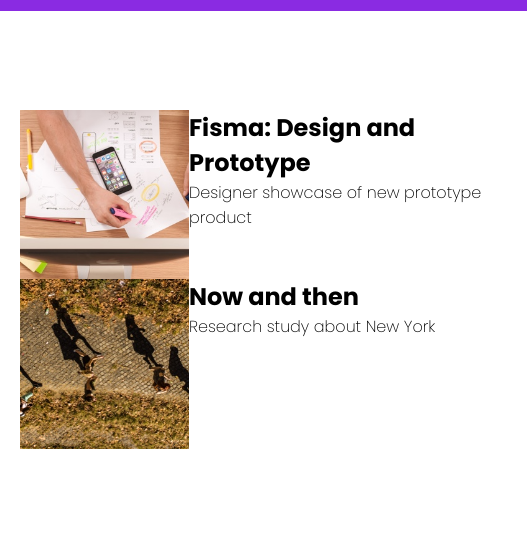
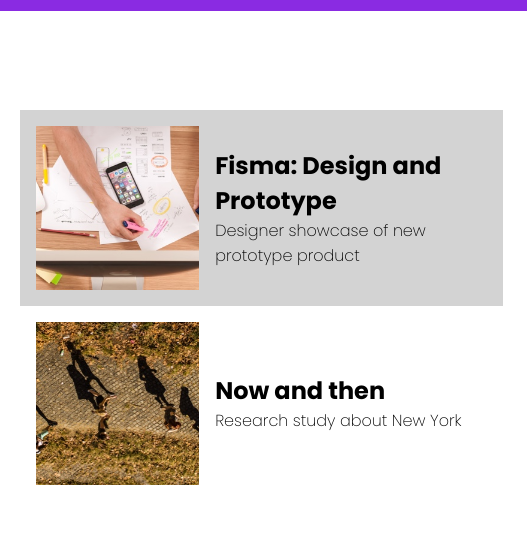
Before and after one commit to mmmmmob/30-mob-colmar, a plain HTML site: page index.html in a window 1280 px wide. Shown: the part 3038-3581 px from the top of the page, 753-1280 px from the left. Drawn offline with Linux system fonts and the light colour scheme.

Commit message:
thesis section done

```diff
--- a/styles.css
+++ b/styles.css
@@ -229,21 +229,23 @@
 }
 
 .thesis__highlight--box--image {
-    background-color: aliceblue;
+    margin-right: 16px;
     flex: 35%;
-    width: 30%;
 }
 
 .thesis__highlight--box--image img {
     display: block;
     height: auto;
     width: 100%;
+    margin: 16px;
 }
 
 .thesis__highlight--box--details {
     display: flex;
     flex: 65%;
     flex-direction: column;
+    justify-content: center;
+    padding-left: 16px;
 }
 
 .thesis__highlight--box--details h4, p{
@@ -257,6 +259,10 @@
 
 .thesis__highlight--box--details p {
     font-weight: 200;
+}
+
+#thesis-1 {
+    background-color: lightgray;
 }
 
 nav {
```
